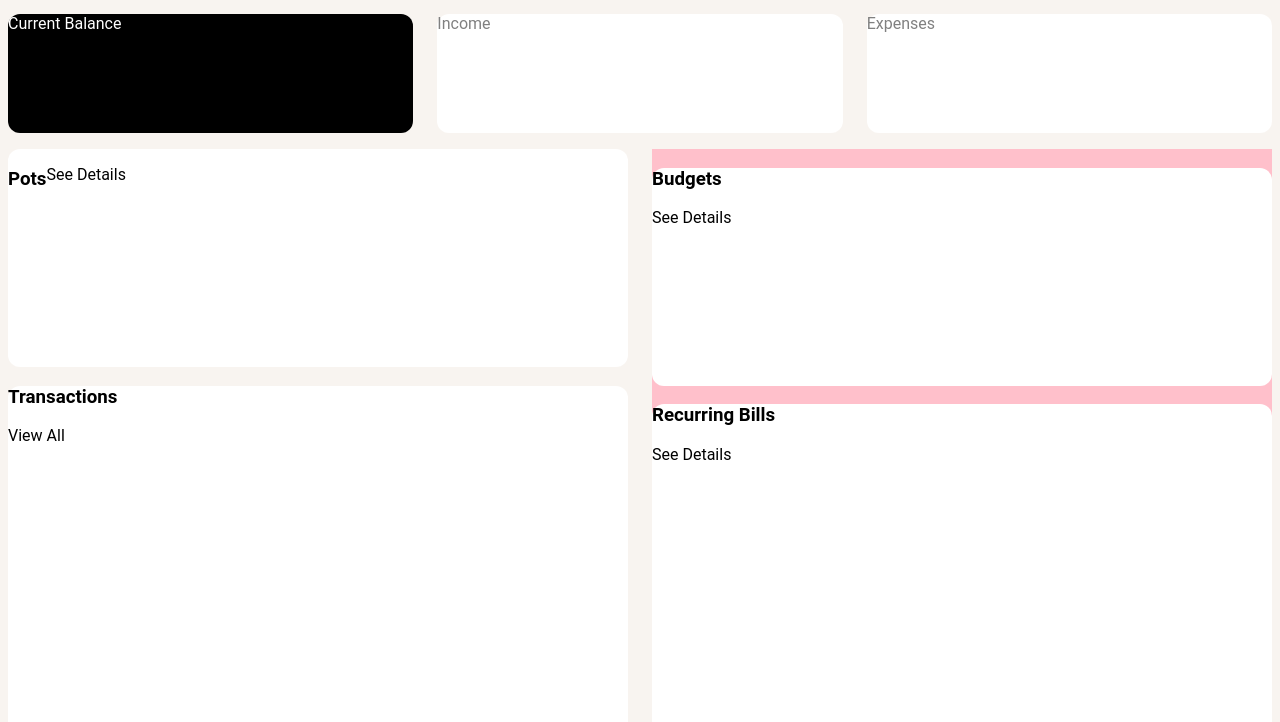
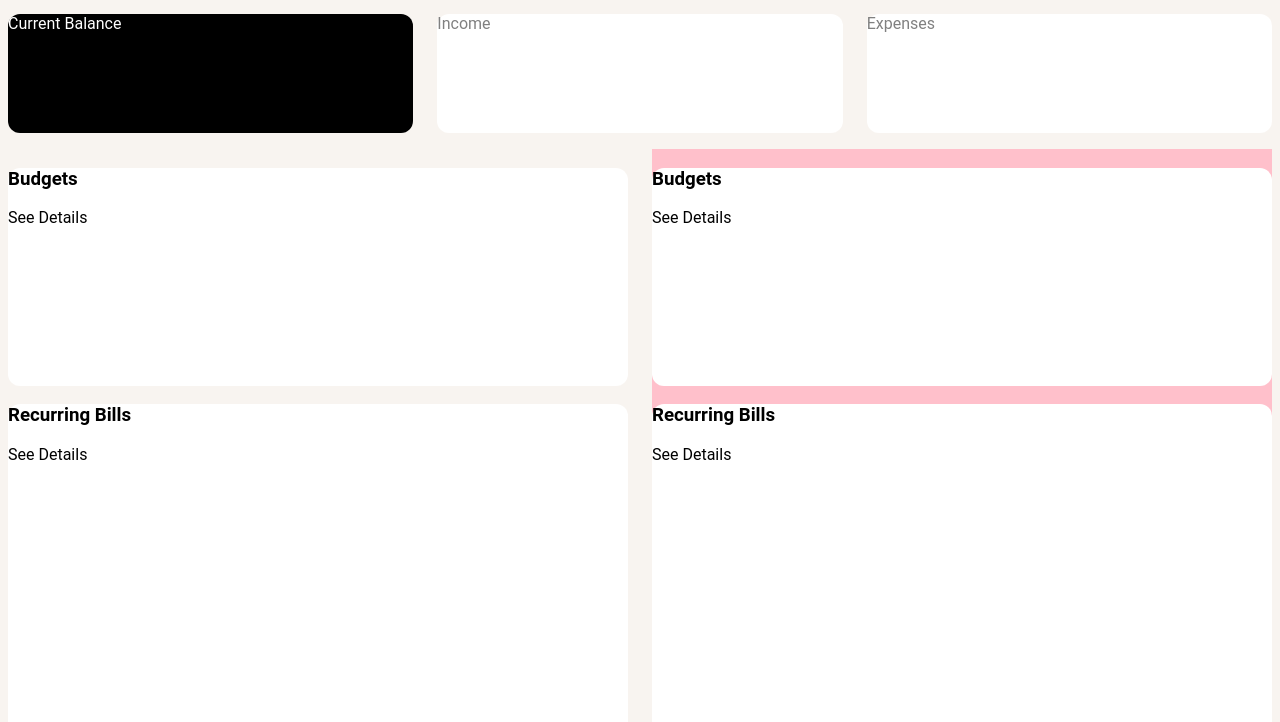
Before and after one commit to magneises/frontendMentor, a plain HTML site: page frontendMentor-personal-finance-app/starter-code/index.html in a window 1280 px wide. Shown: the part 78-800 px from the top of the page. Drawn offline with Linux system fonts and the light colour scheme.

Commit message:
kinda fix the columns positioning to be equal

```diff
--- a/frontendMentor-personal-finance-app/starter-code/index.html
+++ b/frontendMentor-personal-finance-app/starter-code/index.html
@@ -44,17 +44,16 @@
       <section id="columns-container">
         <!-- Column 1 -->
         <section id="overview-page-column-1">
-          <section id="pots-overview-glance">
-            <h3>Pots</h3>
+          <section id="budgets-overview-glance">
+            <h3>Budgets</h3>
             <p>See Details</p>
-            <!-- <p>Total Saved</p> -->
-              <!-- Add pots data -->
+            <!-- Add budgets data -->
           </section>
 
-          <section id="transactions-overview-glance">
-            <h3>Transactions</h3>
-            <p>View All</p>
-              <!-- Add transactions data -->
+          <section id="overview-page-recurring-bills-glance">
+            <h3>Recurring Bills</h3>
+            <p>See Details</p>
+            <!-- Add recurring bills data -->
           </section>
         </section>
 
```
